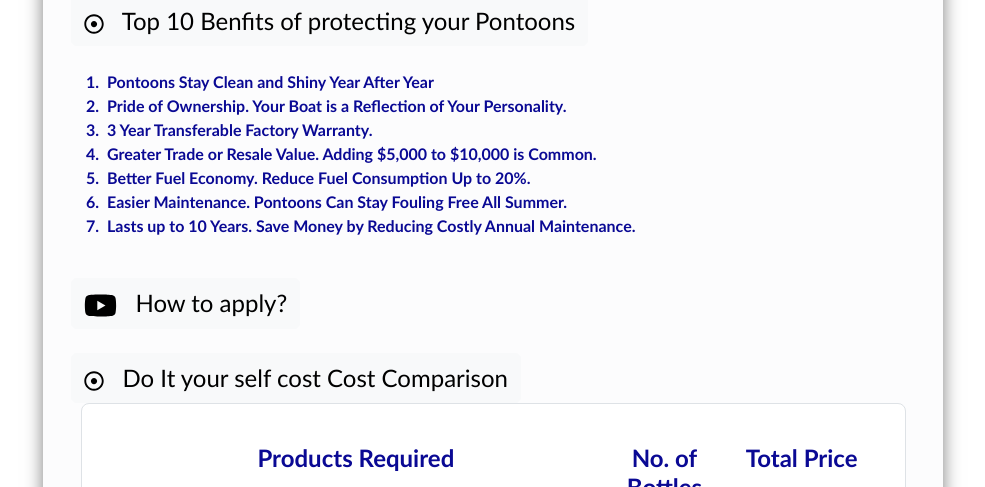
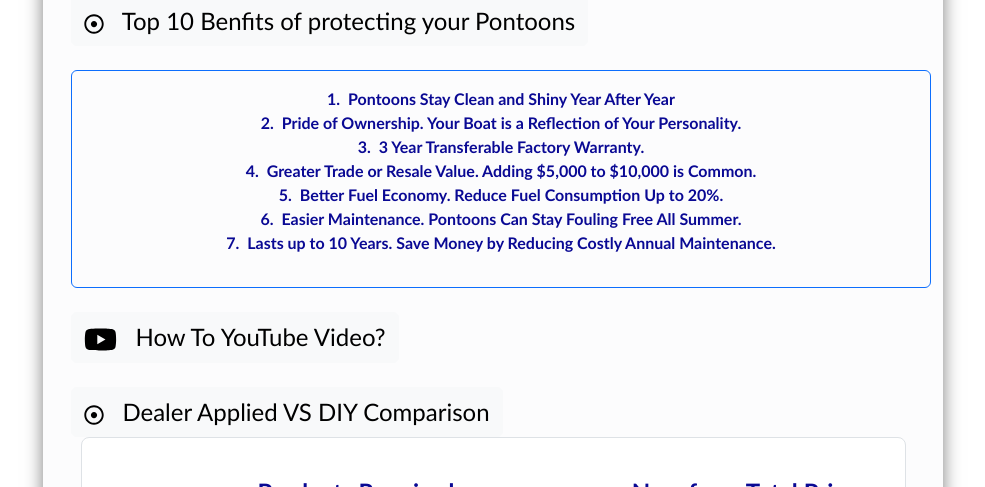
Before and after one commit to arouramarinedev/pontoocal, a React (Create React App) app: page /final in a window 1280 px wide. Both pictures are taken after a click on the button "Top 10 Benfits of protecting your Pontoons". Shown: the part 189-676 px from the top of the page, without its empty margins (147-1132 px from the left). Built offline with nearby package versions, Linux system fonts and the light colour scheme.

Commit message:
How to scroll section workd

```diff
--- a/src/components/Landing/index.jsx
+++ b/src/components/Landing/index.jsx
@@ -39,7 +39,12 @@ function Landing() {
 
   function scrollToHowTo() {
         HowToRef.current.scrollIntoView({ behavior: 'smooth' });
+
     }
+    const handleClick = () => {
+      const section = document.getElementById("my-section");
+      section.scrollIntoView({ behavior: "smooth" });
+    };
 
 
 
@@ -67,23 +72,24 @@ function Landing() {
                           </button>
                         </h6>
                         {isOpen && (
-                          <ol className="sblue fw-bold mt-4 ">
-                            <li><span className="ms-1">Pontoons </span>Stay Clean and Shiny Year After Year</li>
-                            <li><span className="ms-1">Pride </span>of Ownership. Your Boat is a Reflection of Your Personality.</li>
-                            <li><span className="ms-1">3 Year </span>Transferable Factory Warranty.</li>
-                            <li><span className="ms-1">Greater </span>Trade or Resale Value. Adding $5,000 to $10,000 is Common.</li>
-                            <li><span className="ms-1">Better </span>Fuel Economy. Reduce Fuel Consumption Up to 20%.</li>
-                            <li><span className="ms-1">Easier </span>Maintenance. Pontoons Can Stay Fouling Free All Summer.</li>
-                            <li><span className="ms-1">Lasts </span>up to 10 Years. Save Money by Reducing Costly Annual Maintenance.</li>
-
-                          </ol>
+                            <div className="text-center border border-primary rounded mt-4">
+                              <ol className="sblue fw-bold p-3" style={{ textAlign: "center", listStylePosition: "inside", paddingInlineStart: 0 }}>
+                                <li><span className="ms-1">Pontoons</span> Stay Clean and Shiny Year After Year</li>
+                                <li><span className="ms-1">Pride</span> of Ownership. Your Boat is a Reflection of Your Personality.</li>
+                                <li><span className="ms-1">3 Year</span> Transferable Factory Warranty.</li>
+                                <li><span className="ms-1">Greater</span> Trade or Resale Value. Adding $5,000 to $10,000 is Common.</li>
+                                <li><span className="ms-1">Better</span> Fuel Economy. Reduce Fuel Consumption Up to 20%.</li>
+                                <li><span className="ms-1">Easier</span> Maintenance. Pontoons Can Stay Fouling Free All Summer.</li>
+                                <li><span className="ms-1">Lasts</span> up to 10 Years. Save Money by Reducing Costly Annual Maintenance.</li>
+                              </ol>
+                            </div>
                         )}
                     </div>
                     <h7 className="text-danger fw-bold mt-2">
 
                            <button type="button" className="btn btn-light me-4 mt-3"   onClick={handleClick} style={{ fontSize: "1.5rem" }}>
                             <FaYoutube icon="fa-brands fa-youtube"  style={{color: "#000000", fontSize: "33px"}} />
-                            &nbsp;&nbsp;&nbsp;How to apply?
+                            &nbsp;&nbsp;&nbsp;How To YouTube Video?
 
 
 
@@ -93,7 +99,7 @@ function Landing() {
                     <h8 className="text-danger fw-bold mt-2">
                            <button type="button" className="btn btn-light me-4 mt-3" onClick={scrollToBottom}  style={{ fontSize: "1.5rem" }}>
                            <FaRegDotCircle icon="fa-solid fa-circle-dot" style={{color: "#000000", fontSize:"20px"}} />
-                            &nbsp;&nbsp;&nbsp;Do It your self cost Cost Comparison
+                            &nbsp;&nbsp;&nbsp;Dealer Applied VS DIY Comparison
 
                           </button>
                     </h8>
```
